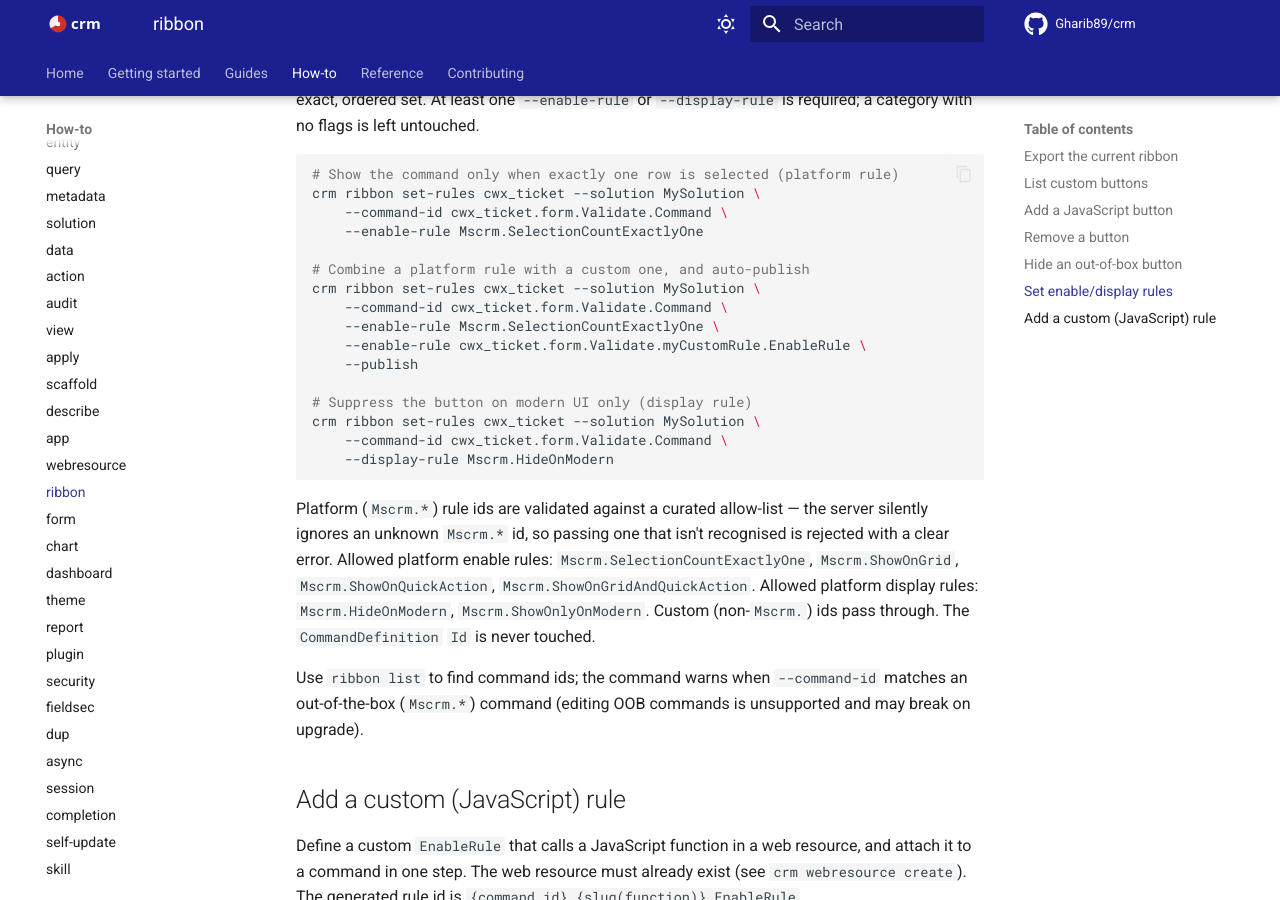
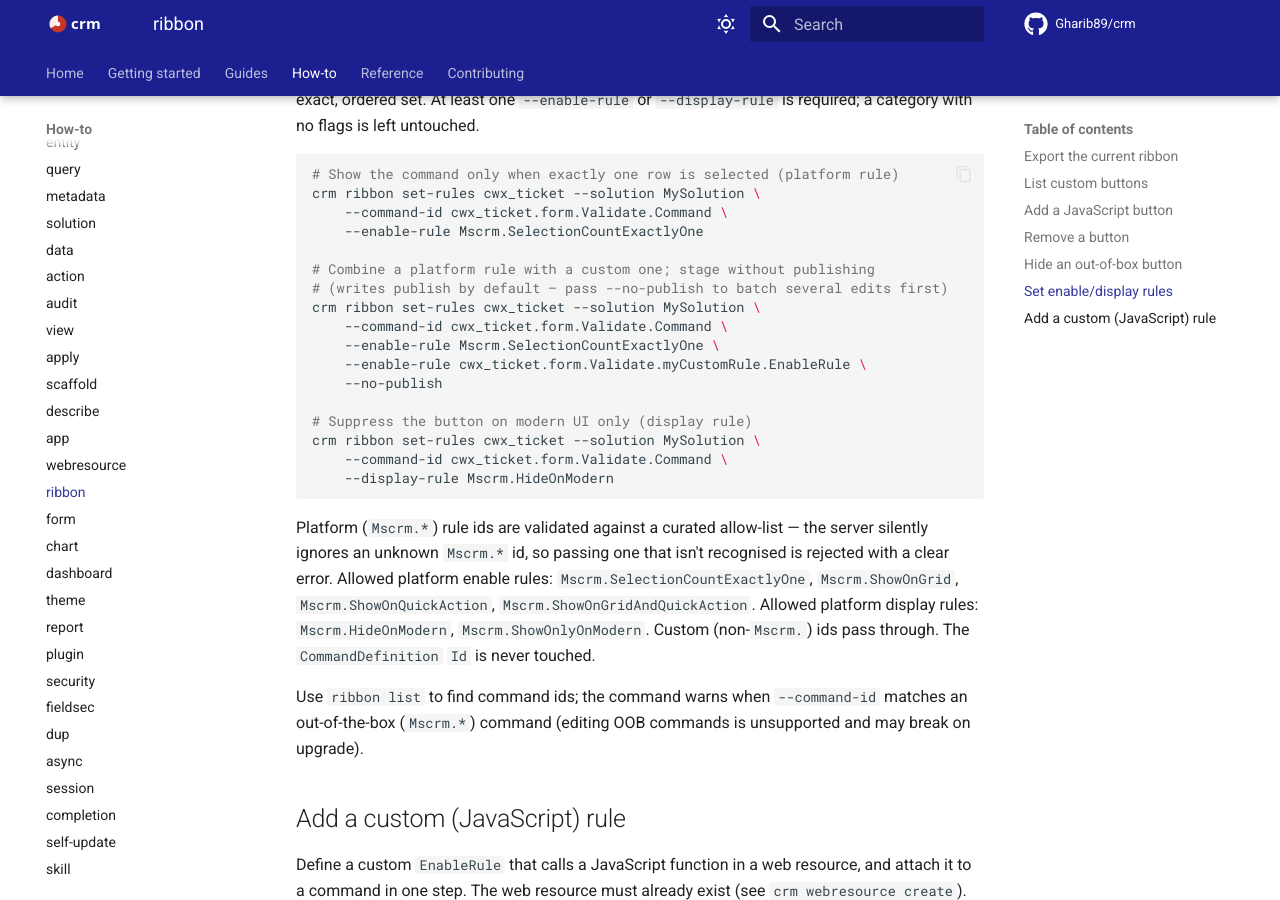
Before and after one commit to Gharib89/crm, an MkDocs documentation site: the page built from docs/how-to/ribbon.md, in a window 1280 px wide and 900 px high, scrolled down 2035 px. Built offline with MkDocs 1.6.1 and Material for MkDocs 9.7.7, drawn with Linux system fonts in a browser that asks for light colours; comment, search, counter and statistics services are not loaded.

Commit message:
fix: harden ribbon validate_rule_ids against invalid kind; clarify docs
Address round-1 review: validate_rule_ids now raises on a kind other than
'enable'/'display' instead of silently treating it as display (masks call-site
bugs); the set-rules how-to example uses --no-publish to show staging rather
than implying --publish is required.

```diff
--- a/docs/how-to/ribbon.md
+++ b/docs/how-to/ribbon.md
@@ -90,12 +90,13 @@ crm ribbon set-rules cwx_ticket --solution MySolution \
     --command-id cwx_ticket.form.Validate.Command \
     --enable-rule Mscrm.SelectionCountExactlyOne
 
-# Combine a platform rule with a custom one, and auto-publish
+# Combine a platform rule with a custom one; stage without publishing
+# (writes publish by default — pass --no-publish to batch several edits first)
 crm ribbon set-rules cwx_ticket --solution MySolution \
     --command-id cwx_ticket.form.Validate.Command \
     --enable-rule Mscrm.SelectionCountExactlyOne \
     --enable-rule cwx_ticket.form.Validate.myCustomRule.EnableRule \
-    --publish
+    --no-publish
 
 # Suppress the button on modern UI only (display rule)
 crm ribbon set-rules cwx_ticket --solution MySolution \
```
Also changed, not shown: 2 other files.
